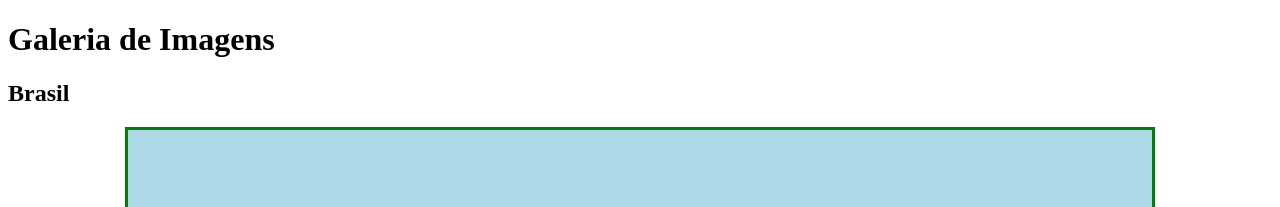
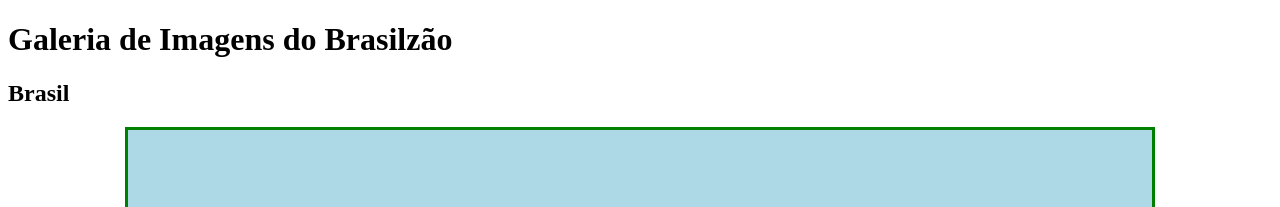
Before and after one commit to arineto1/aulaimagens, a plain HTML site: page index.html in a window 1280 px wide. Shown: the top 207 px of the page. Drawn offline with Linux system fonts and the light colour scheme.

Commit message:
commit 3 30-04

```diff
--- a/index.html
+++ b/index.html
@@ -7,7 +7,7 @@
     <link rel="stylesheet" href="style.css">
 </head>
 <body>
-    <h1>Galeria de Imagens</h1>
+    <h1>Galeria de Imagens do Brasilzão</h1>
     <h2>Brasil</h2>
     <div id="brasil">
         <img src="https://encrypted-tbn0.gstatic.com/images?q=tbn:ANd9GcQCDbHCIOcQbt-GQHeCu3xRmAYYbzE4sEjwsA&s" alt="" class="brasilimg">
```
